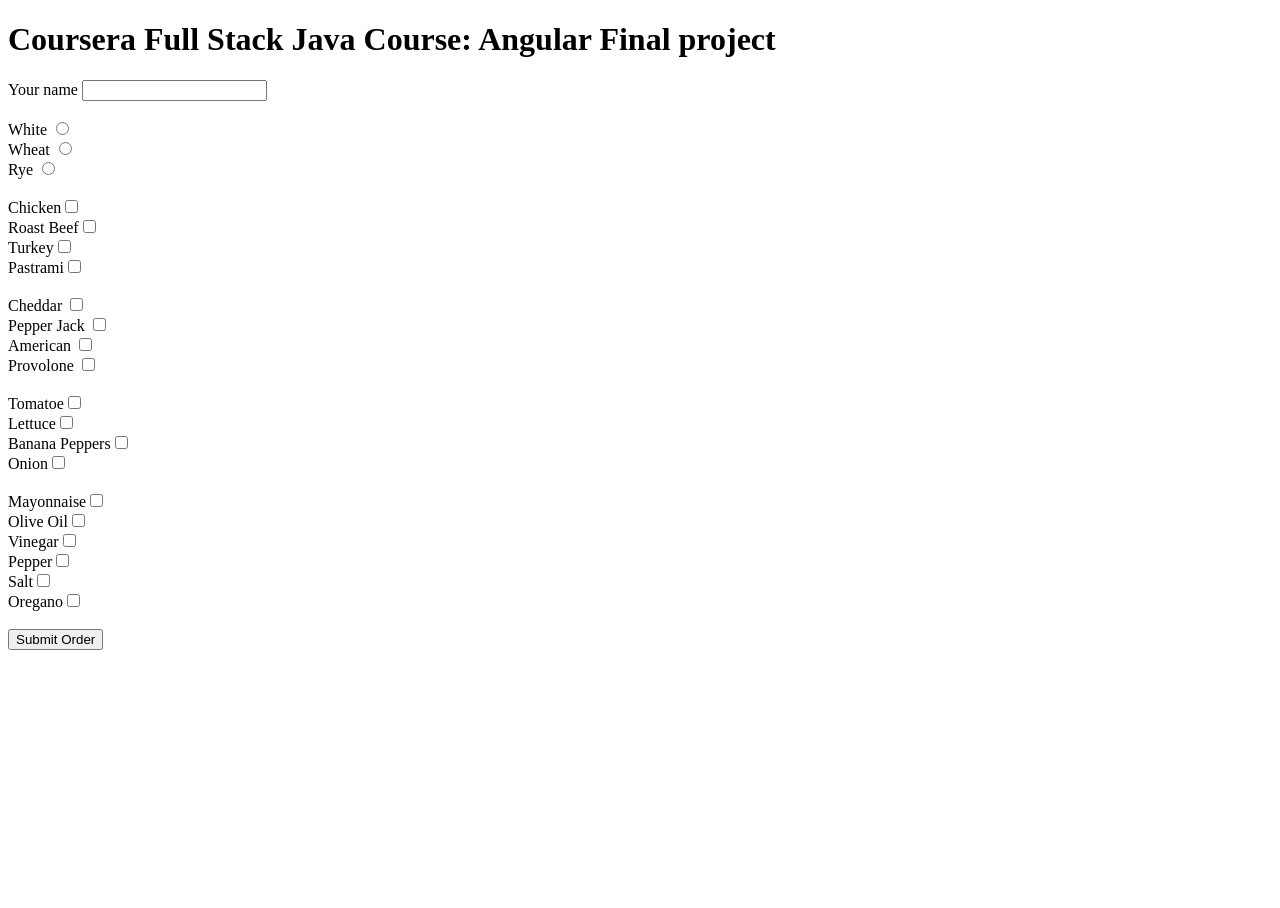
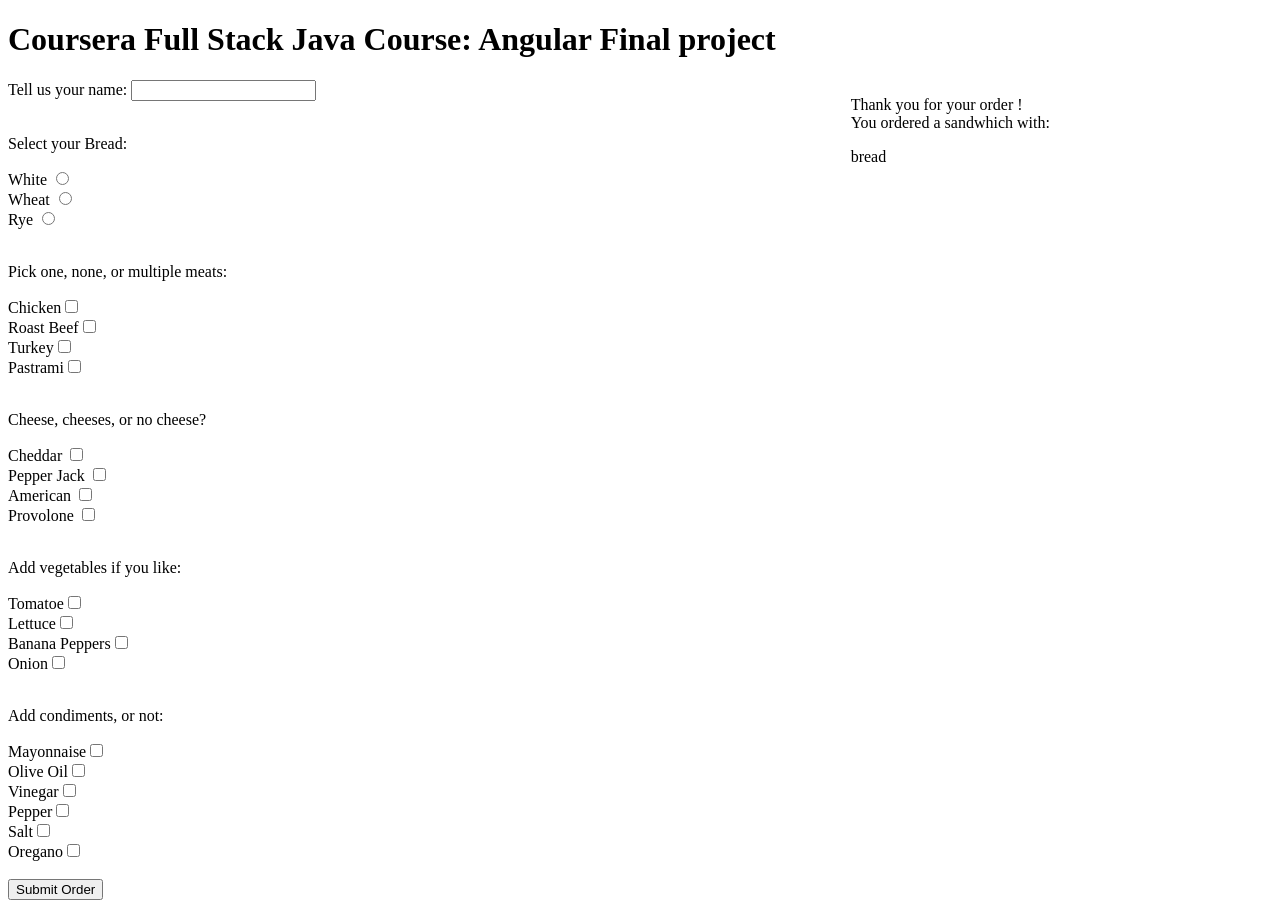
Before and after one commit to ColeKedz/Angular-Sandbox, an Angular app in the folder my-app/: page / in a window 1280 px wide. Before the commit the page ends 800 px from the top, so only its background shows below. Built offline with nearby package versions, Linux system fonts and the light colour scheme.

Commit message:
display sandwhich order component created and initially working

```diff
--- /dev/null
+++ b/my-app/src/app/sandwich-maker/sandwhich-display/sandwhich-display.component.html
@@ -0,0 +1,19 @@
+<p>Thank you for your order {{this.order.name.value}}! <br>
+    You ordered a sandwhich with:</p>
+<p>{{this.order.breads.value}} bread</p>
+
+<div *ngFor="let meat of this.order.meats.value">
+    <p>{{meat}}</p>
+</div>
+
+<div *ngFor="let cheese of this.order.cheeses.value">
+    <p>{{cheese}}</p>
+</div>
+
+<div *ngFor="let veg of this.order.vegetables.value">
+    <p>{{veg}}</p>
+</div>
+
+<div *ngFor="let condiment of this.order.condiments.value">
+    <p>{{condiment}}</p>
+</div>
--- /dev/null
+++ b/my-app/src/app/sandwich-maker/sandwhich-display/sandwhich-display.component.ts
@@ -0,0 +1,32 @@
+import { Component, Input, OnInit } from '@angular/core';
+import { CommonModule } from '@angular/common';
+
+interface sanwhichOrder {
+  name: string,
+  breads: string,
+  meats?: String[],
+  vegetables?: string[],
+  cheeses?: string[],
+  condiments?: string[]
+}
+
+@Component({
+  selector: 'app-sandwhich-display',
+  standalone: true,
+  imports: [CommonModule],
+  templateUrl: './sandwhich-display.component.html',
+  styleUrl: './sandwhich-display.component.css'
+})
+
+
+export class SandwhichDisplayComponent implements OnInit {
+ngOnInit(): void {
+  console.log(this.order)
+}
+
+@Input() order: any;
+
+
+
+
+}
--- a/my-app/src/app/sandwich-maker/sandwich-maker.component.css
+++ b/my-app/src/app/sandwich-maker/sandwich-maker.component.css
@@ -0,0 +1,14 @@
+#main-container{
+    display: grid;
+    grid-template-columns: 2fr 1fr;
+    grid-template-rows: max-content;
+}
+
+#order-form{
+
+
+}
+
+#sandwhich-display{
+
+}
--- a/my-app/src/app/sandwich-maker/sandwich-maker.component.html
+++ b/my-app/src/app/sandwich-maker/sandwich-maker.component.html
@@ -1,46 +1,58 @@
-<div>
-    <form [formGroup]="this.orderForm" (ngSubmit)="createOrder()">
+<div id="main-container">
+    <form id="order-form" [formGroup]="this.orderForm" (ngSubmit)="createOrder()">
 
         <div>
-            <label for="name">Your name </label>
+            <label for="name">Tell us your name: </label>
             <input id="name" type="text" formControlName="name" required="true">
         </div>
 
         <br>
 
+        <p>Select your Bread:</p>
         <div *ngFor=" let bread of data2.breads;">
             <label for="{{bread}}"> {{bread}} </label>
             <input id="{{bread}}" name="breads" type="radio" value="{{bread}}" formControlName="breads" required="true">
         </div>
         <br>
 
+        <p>Pick one, none, or multiple meats:</p>
         <div *ngFor="let meat of this.data2.meats">
             <label for="{{meat}}">{{meat}}</label>
-            <input id='{{meat}}' type="checkbox" name="meats" value="{{meat}}" formArrayName="meats" (change)="handleSelections($event)">
+            <input id='{{meat}}' type="checkbox" name="meats" value="{{meat}}" formArrayName="meats"
+                (change)="handleSelections($event)">
         </div>
         <br>
 
+        <p>Cheese, cheeses, or no cheese?</p>
         <div formArrayName="cheeses">
             <div *ngFor=" let cheese of this.data2.cheeses;">
                 <label for="cheese"> {{cheese}} </label>
-                <input id="{{cheese}}" name="cheeses" type="checkbox"  value={{cheese}} (change)="handleSelections($event)">
+                <input id="{{cheese}}" name="cheeses" type="checkbox" value={{cheese}}
+                    (change)="handleSelections($event)">
             </div>
         </div>
         <br>
 
+        <p>Add vegetables if you like:</p>
         <div *ngFor="let veg of this.data2.vegetables">
             <label for="{{veg}}">{{veg}}</label>
             <input id='{{veg}}' type="checkbox" name="vegetables" value={{veg}} (change)="handleSelections($event)">
         </div>
         <br>
 
+        <p>Add condiments, or not:</p>
         <div *ngFor="let condiment of this.data2.condiments">
             <label for="{{condiment}}">{{condiment}}</label>
-            <input id='{{condiment}}' type="checkbox" name="condiments" value={{condiment}} (change)="handleSelections($event)">
+            <input id='{{condiment}}' type="checkbox" name="condiments" value={{condiment}}
+                (change)="handleSelections($event)">
         </div>
         <br>
 
         <button type="submit" onclick="">Submit Order</button>
 
     </form>
+
+    <div id="sandwich-display">
+        <app-sandwhich-display [order]="this.orderForm.controls"></app-sandwhich-display>
+    </div>
 </div>
```
Also changed, not shown: my-app/src/app/sandwich-maker/sandwich-maker.component.ts (+5 -3 lines), my-app/src/app/sandwich-maker/sandwhich-display/sandwhich-display.component.css (added), 1 other file (tests, documents, lock files or other folders).
